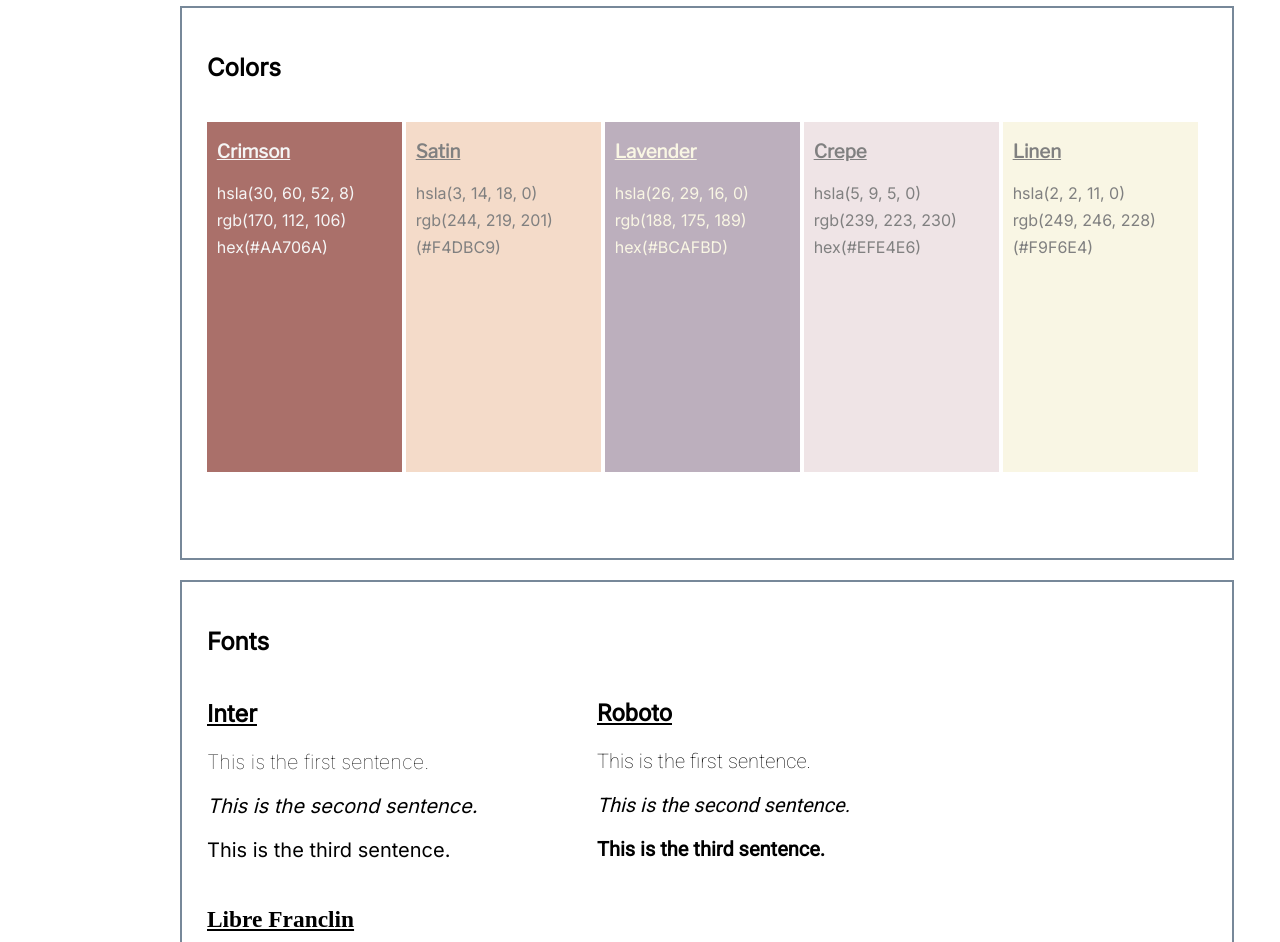
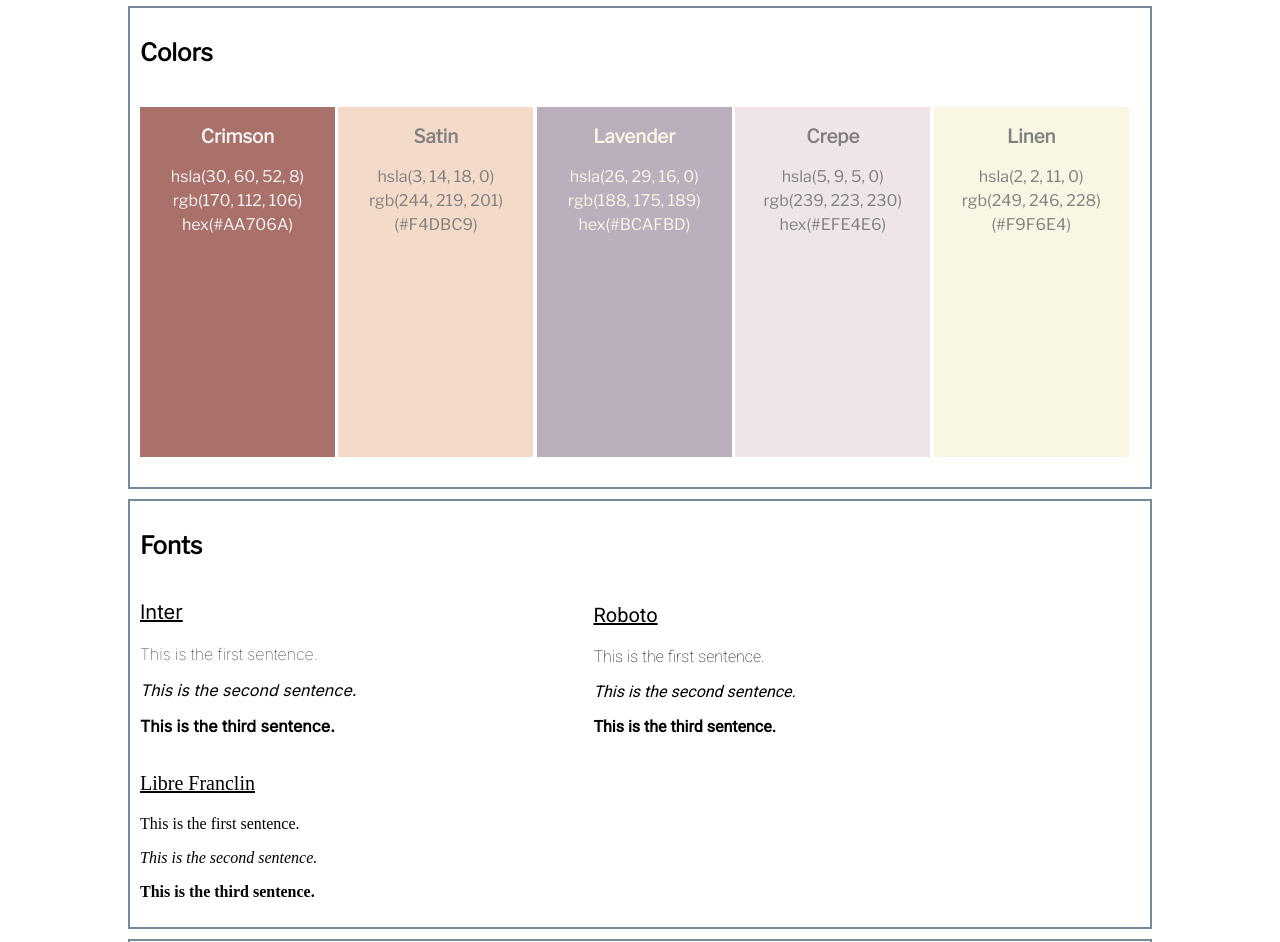
Before and after one commit to mvandot/starting, a plain HTML site: page index.html in a window 1280 px wide. Shown: the part 76-1018 px from the top of the page. Drawn offline with nearby package versions, Linux system fonts and the light colour scheme.

Commit message:
adding classes in Fonts section

```diff
--- a/index.html
+++ b/index.html
@@ -63,30 +63,30 @@
   </section>
 
 
-<section class="section"> <!--Fonts section-->
+<section class="section"> <!--Fonts-->
   <h2>Fonts</h2>
 
-  <div id="fonts">
+  <div class="font-pallete">
 
-    <div id="inter">
-      <h3 id="h3-inter">Inter</h3>
-      <p id="first-inter">This is the first sentence.</p>
-      <p id="second-inter">This is the second sentence.</p>
-      <p id="third-inter">This is the third sentence.</p>
+    <div class="font-description">
+      <p class="font-label inter">Inter</h3>
+      <p class="regular inter">This is the first sentence.</p>
+      <p class="italic inter">This is the second sentence.</p>
+      <p class="bold inter">This is the third sentence.</p>
     </div>
 
-    <div id="roboto">
-      <h3 id="h3-roboto">Roboto</h3>
-      <p id="first-roboto">This is the first sentence.</p>
-      <p id="second-roboto">This is the second sentence.</p>
-      <p id="third-roboto">This is the third sentence.</p>
+    <div class="font-description">
+      <p class="font-label roboto">Roboto</p>
+      <p class="regular roboto">This is the first sentence.</p>
+      <p class="italic roboto">This is the second sentence.</p>
+      <p class="bold roboto">This is the third sentence.</p>
     </div>
 
-    <div id="libre-franclin">
-      <h3 id="h3-franclin">Libre Franclin</h3>
-      <p id="first-franclin">This is the first sentence.</p>
-      <p id="second-franclin">This is the second sentence.</p>
-      <p id="third-franclin">This is the third sentence.</p>
+    <div class="font-description">
+      <p class="font-label libre-franclin">Libre Franclin</p>
+      <p class="regular libre-franclin">This is the first sentence.</p>
+      <p class="italic libre-franclin">This is the second sentence.</p>
+      <p class="bold libre-franclin">This is the third sentence.</p>
     </div>
 
   </div>
@@ -96,12 +96,14 @@
   <section class="section">
     <h2>Text styles</h2>
 
+  <div class="style-pallete">
+
     <div class="style-description">
       <h1>H1: Main page heading</h1>
       <ul>
         <li>Font-size: 26px</li>
         <li>Font-weight: 700 (bold)</li>
-        <li>Font-family: <span id="span-libre">Libre Franclin</span></li>
+        <li>Font-family: Libre Franclin</li>
       </ul>
     </div>
 
@@ -110,7 +112,7 @@
       <ul>
         <li>Font-size: 18px</li>
         <li>Font-weight: 500</li>
-        <li>Font-family: <span id="span-roboto">Roboto</span></li>
+        <li>Font-family: Roboto</li>
       </ul>
     </div>
 
@@ -119,10 +121,10 @@
       <ul>
         <li>Font-size: 14px</li>
         <li>Font-weight: 400 (regular) </li>
-        <li>Font-family: <span id="span-inter">Inter</span></li>
+        <li>Font-family: Inter</li>
       </ul>
     </div>
-
+  </div>
 </section>
 
 </body>
--- a/styles.css
+++ b/styles.css
@@ -1,59 +1,26 @@
 @import url('https://fonts.googleapis.com/css2?family=Inter:wght@100;300;400&family=Libre+Franklin:ital,wght@0,100;0,200;0,400;1,100&family=Roboto:wght@100;300;400&display=swap');
 
-* {
-  font-family: 'Inter', sans-serif;
+body {
   font-family: 'Libre Franklin', sans-serif;
-  font-family: 'Roboto', sans-serif;
-}
-
-h1, h3 {
-  font-family: 'Libre Franklin', sans-serif;
-}
-
-h2 {
-  font-family: Inter, sans-serif;
-}
-
-h3 {
-  text-decoration: underline;
-}
-
-body {
-  width: 75%;
-  margin: auto;
-}
-
-p{
-  font-family: Inter, sans-serif;
-  line-height: 22px;
-}
-
-ul li {
-  margin-bottom: 10px;
-  font-style: italic;
-}
-
-h1#main-title {
-  margin-left: 20px;
+  margin: 0 10%;
 }
 
 .section {
   border: 2px solid lightslategray;
-  width: 1000px;
-  height: 500px;
-  padding: 25px;
-  margin: 20px;
+  padding: 10px;
+  margin: 10px auto;
 }
 
+/* Colors */
 .color-pallete {
   width: 100%;
 }
 
 .color-box {
   width: 19.5%;
-  height: 350px;
+  min-height: 350px;
   margin: 20px auto;
-  text-indent: 5%;
+  text-align: center;
   display: inline-block;
 }
 
@@ -82,95 +49,48 @@
   color: grey;
 }
 
-
 .color-description p {
   margin-bottom: -0.7em;
 }
 
-
-
-
-#fonts {
+/* Fonts */
+/* Inner element, only two divs in a row */
+.font-description {
+  width: 45%;
   display: inline-block;
 }
 
-#inter {
-  float: left;
-  margin-right: 2em;
-  margin-bottom: 60px;
-  width: 350px;
-  height: 170px;
-  font-size: 20px;
+.inter {
+  font-family: 'Inter';
 }
 
-#libre-franclin {
-  width: 350px;
-  height: 170px;
-  font-size: 20px;
+.libre-franclin {
+  font-family: 'Libre Franclin';
 }
 
-#roboto {
-  float: right;
-  width: 350px;
-  height: 170px;
+.roboto {
+  font-family: 'Roboto';
+}
+
+.font-label {
   font-size: 20px;
+  text-decoration: underline;
+}
+
+.regular {
+  font-weight: 100;
+}
+
+.italic {
+  font-style: italic;
+}
+
+.bold {
+  font-weight: 700;
 }
 
 
-#first-inter {
-  font-weight: 100;
-  height: 24px;
-  font-family: Inter;
-}
-
-#second-inter {
-  font-style: italic;
-  height: 24px;
-  font-family: Inter;
-}
-
-#third-inter {
-  font-weight: 400;
-  height: 24px;
-  font-family: Inter;
-}
-
-#first-franclin {
-  font-weight: 100;
-  height: 24px;
-  font-family: 'Libre Franclin';
-}
-
-#second-franclin {
-  font-style: italic;
-  height: 24px;
-  font-family: 'Libre Franclin';
-}
-
-#third-franclin {
-  font-weight: 600;
-  height: 24px;
-  font-family: 'Libre Franclin';
-}
-
-#first-roboto {
-  font-weight: 100;
-  height: 24px;
-  font-family: 'Roboto';
-}
-
-#second-roboto {
-  font-style: italic;
-  height: 24px;
-  font-family: 'Roboto';
-}
-
-#third-roboto {
-  font-weight: 600;
-  height: 24px;
-  font-family: Roboto;
-}
-
+/* Font styles */
 .style-description {
   height: 130px;
 }
```
